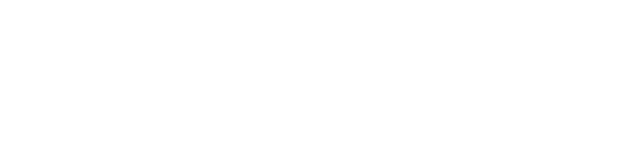
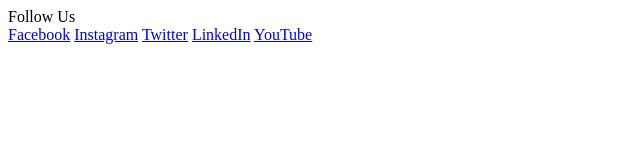
Before and after one commit to AndreiScafi/CSS-Navigation-Menu, a plain HTML site: page index.html in a window 1280 px wide. Shown: the whole page, without its empty margins (0-640 px from the left). Drawn offline with Linux system fonts and the light colour scheme.

Commit message:
Adding HTML structure.

```diff
--- a/index.html
+++ b/index.html
@@ -14,7 +14,21 @@
 </head>
 
 <body>
-
+    <div class="wrapper">
+        <div class="menu">
+            <div class="follow">
+                Follow Us
+            </div>
+            <div class="line"></div>
+            <div class="nav-menu">
+                <a href="#" class="menu-link">Facebook</a>
+                <a href="#" class="menu-link">Instagram</a>
+                <a href="#" class="menu-link">Twitter</a>
+                <a href="#" class="menu-link">LinkedIn</a>
+                <a href="#" class="menu-link">YouTube</a>
+            </div>
+        </div>
+    </div>
 
 </body>
 
```
